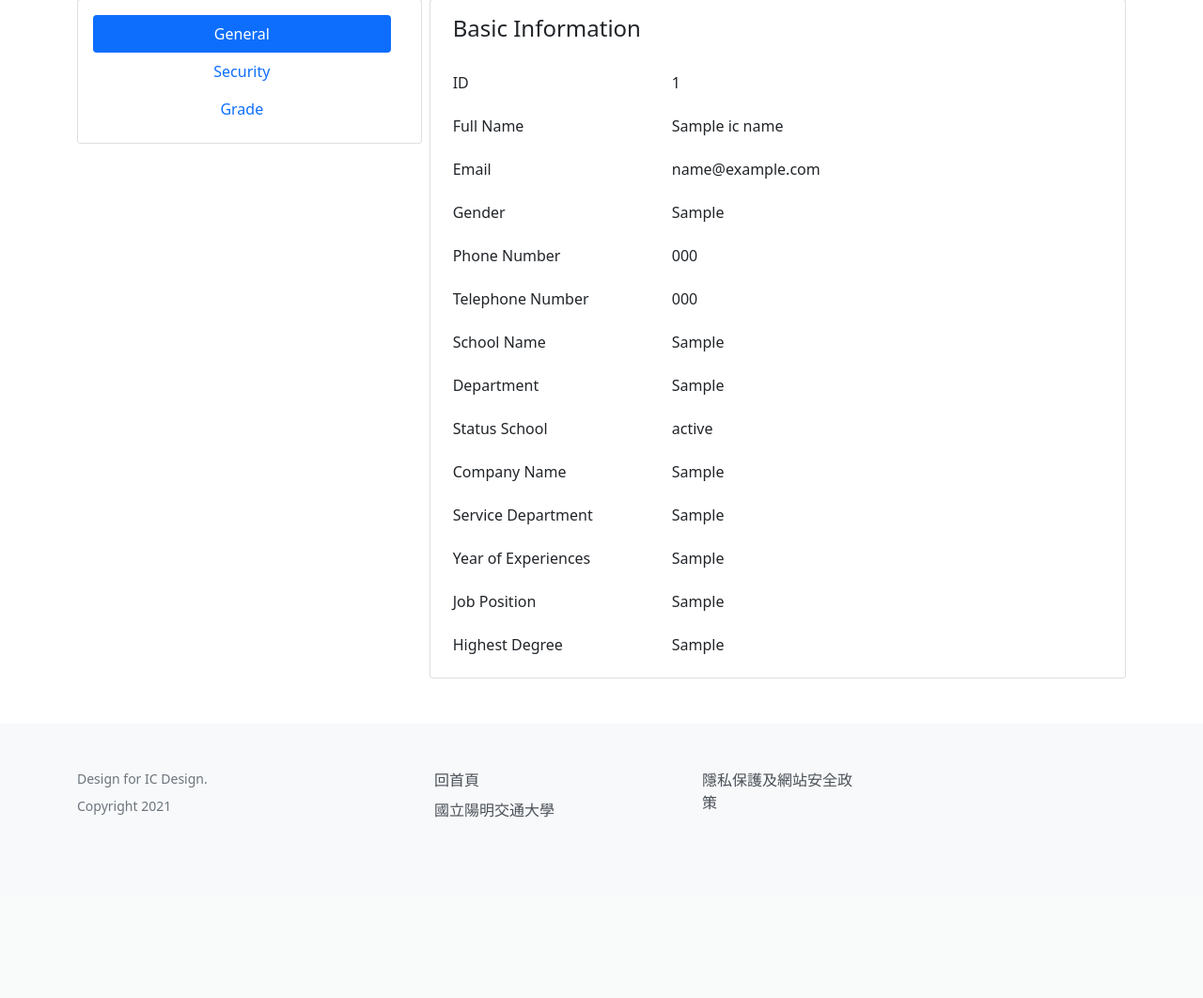
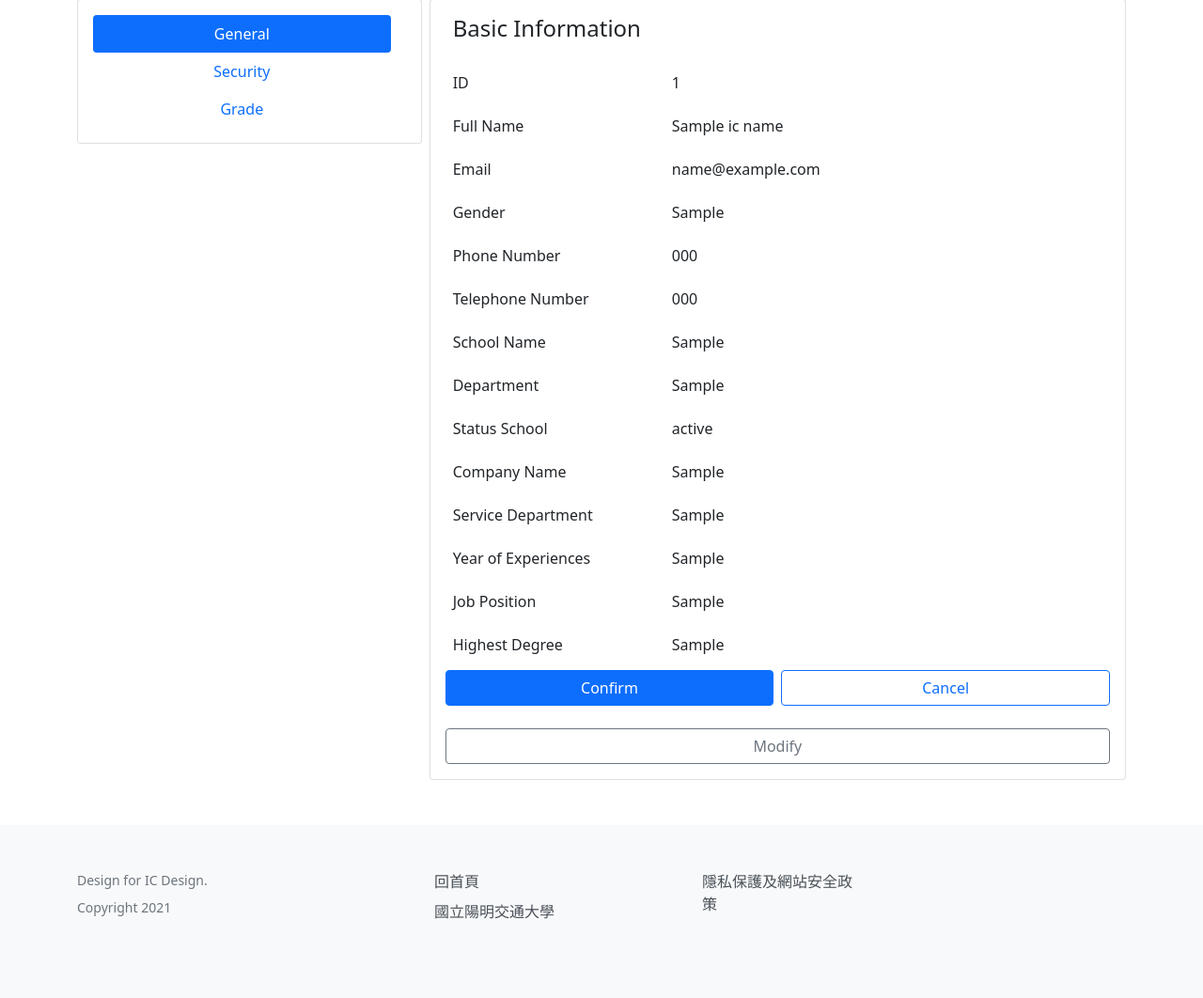
Before and after one commit to KenLu0929/icdesign, a Django app: template pages/templates/pages/profile.html in a window 1280 px wide. Shown: the part 395-1457 px from the top of the page at 94% size. Before the commit the page ends 1265 px from the top, so only its background shows below. Run offline with Django 3.2, Linux system fonts and the light colour scheme; the template is opened without the code that fills it: most values are stand-ins (such as "Sample title", 1, 10 or a date in 2020); some libraries are stand-ins or nearby versions.

Commit message:
profile edit

```diff
--- a/pages/templates/pages/profile.html
+++ b/pages/templates/pages/profile.html
@@ -63,14 +63,14 @@
                                 <label for="displayicID" class="col-sm-4 col-form-label">ID</label>
                                 <div class="col-sm-8">
                                     <input type="text" readonly class="form-control-plaintext" id="displayicID"
-                                           value="{{ ic_id }}">
+                                           value="{{ ic_id }}" disabled>
                                 </div>
                             </div>
                             <div class="row g-2 mb-2">
                                 <label for="showFullname" class="col-sm-4 col-form-label">Full Name</label>
                                 <div class="col-sm-8">
                                     <input type="text" readonly class="form-control-plaintext" id="showFullname"
-                                           value="{{ ic_name }}">
+                                           value="{{ ic_name }}" disabled>
                                 </div>
                             </div>
                             <div class="row g-2 mb-2">
@@ -144,13 +144,18 @@
                                     <input type="text" readonly class="form-control-plaintext" id="showTitle" value="{{ ic_job_position }}">
                                 </div>
                             </div>
-                            <div class="row g-2">
+                            <div class="row g-2 mb-2">
                                 <label for="showDegree" class="col-sm-4 col-form-label">Highest Degree</label>
                                 <div class="col-sm-8">
                                     <input type="text" readonly class="form-control-plaintext" id="showDegree" value="{{ ic_degree }}">
                                 </div>
                             </div>
                         </div>
+                        <div class="row g-2 mb-4">
+                            <div class="col col-md-6"><button class="btn btn-primary col-12" type="submit">Confirm</button></div>
+                            <div class="col col-md-6"><button class="btn btn-outline-primary col-12">Cancel</button></div>
+                        </div>
+                        <button class="btn btn-outline-secondary col-12" type="button">Modify</button>
                     </div>
                     <div class="tab-pane py-3 px-3 fade" id="v-pills-profile" role="tabpanel"
                          aria-labelledby="v-pills-profile-tab" style="min-height: 37vh;">
```
